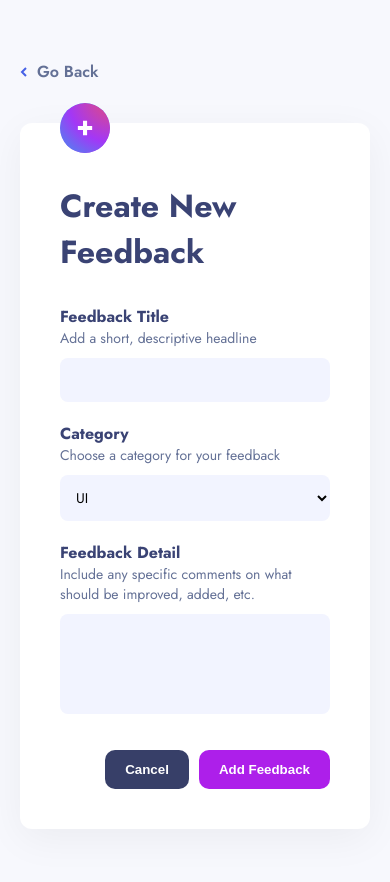
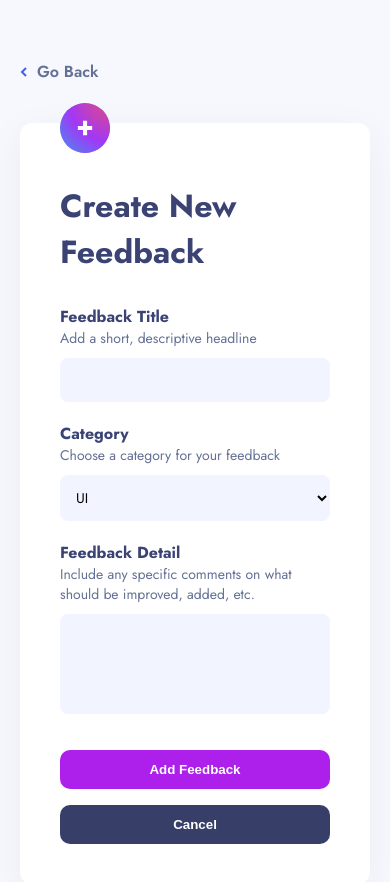
Before and after one commit to Babz-G/product-feedback-app, a React (Vite) app in the folder client/: page /add-feedback in a window 390 px wide. Shown: the top 882 px of the page. Built offline with nearby package versions, Linux system fonts and the light colour scheme.

Commit message:
home & add feedback responsive

```diff
--- a/client/src/pages/AddFeedback.css
+++ b/client/src/pages/AddFeedback.css
@@ -159,3 +159,15 @@
   align-items: center;
   gap: 8px;
 }
+@media (max-width: 768px) {
+  .button-row {
+    flex-direction: column-reverse;
+    gap: 16px;
+  }
+
+  .cancel-btn,
+  .submit-btn {
+    width: 100%;
+    text-align: center;
+  }
+}
--- a/client/src/pages/Home.css
+++ b/client/src/pages/Home.css
@@ -118,7 +118,7 @@
 }
 
 /* ✨✨✨ SUGGESTION CARDS ✨✨✨ */
-a .suggestion-card {
+.suggestion-card {
   background: var(--white);
   border-radius: 10px;
   padding: 28px 32px;
@@ -177,3 +177,22 @@ a .suggestion-card {
   color: var(--muted-blue);
   max-width: 400px;
 }
+/* ✨✨✨ RESPONSIVE ✨✨✨ */
+
+@media (max-width: 768px) {
+  .home-container {
+    flex-direction: column;
+  }
+
+  .left-column {
+    width: 100%;
+  }
+
+  .company-card {
+    padding: 24px;
+  }
+
+  .category-filter {
+    justify-content: center;
+  }
+}
```
